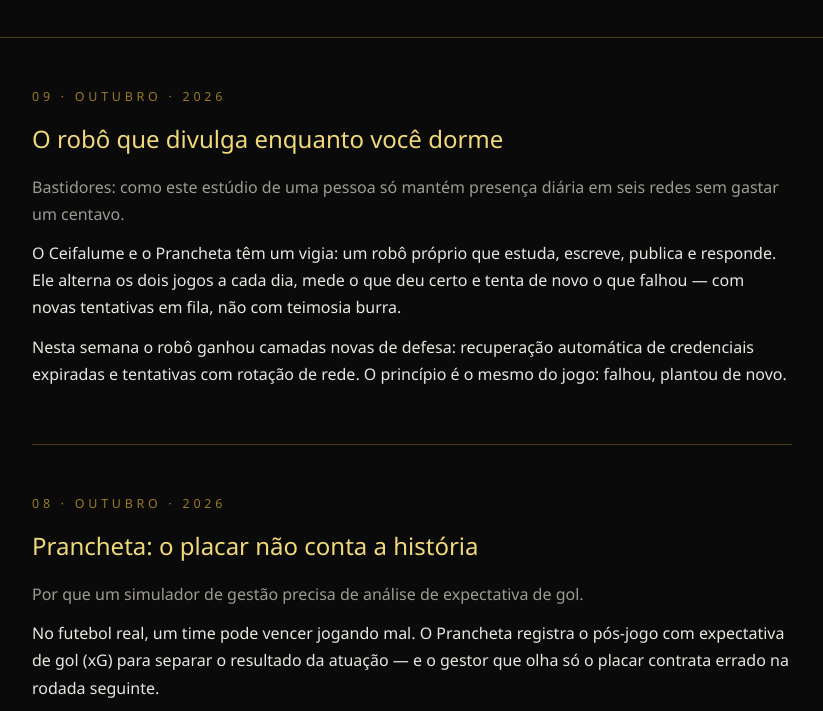
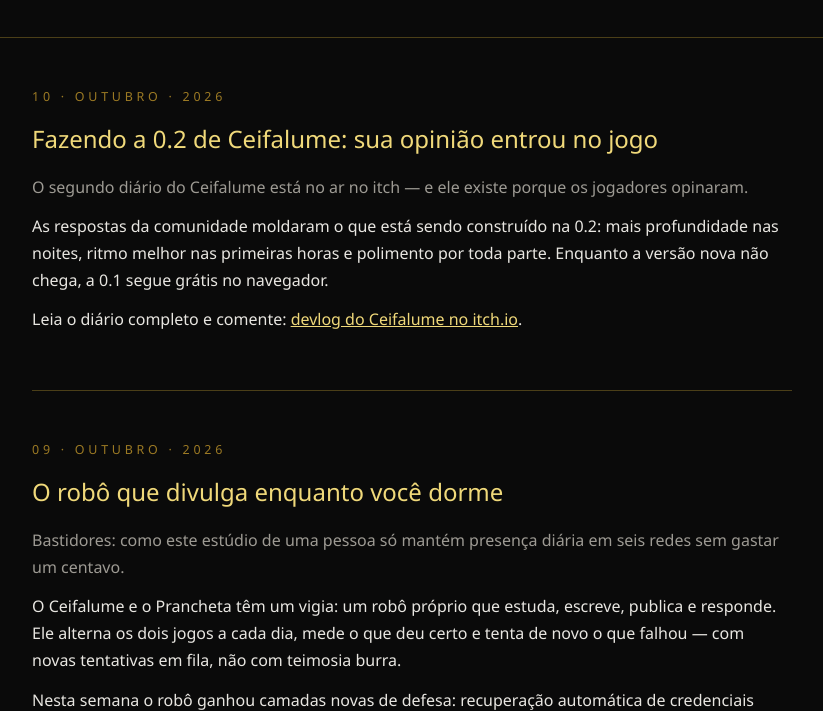
Before and after one commit to reboclbrank-max/site, a plain HTML site: page blog/index.html in a window 1280 px wide. Shown: the part 234-945 px from the top of the page, without its empty margins (228-1051 px from the left). Drawn offline with Linux system fonts and the light colour scheme.

Commit message:
blog: post do devlog 0.2 (anuncio do dia)

```diff
--- a/blog/index.html
+++ b/blog/index.html
@@ -83,6 +83,14 @@
 
 <main class="container">
   <article>
+    <time datetime="2026-10-10">10 · outubro · 2026</time>
+    <h2>Fazendo a 0.2 de Ceifalume: sua opinião entrou no jogo</h2>
+    <p class="destaque">O segundo diário do Ceifalume está no ar no itch — e ele existe porque os jogadores opinaram.</p>
+    <p>As respostas da comunidade moldaram o que está sendo construído na 0.2: mais profundidade nas noites, ritmo melhor nas primeiras horas e polimento por toda parte. Enquanto a versão nova não chega, a 0.1 segue grátis no navegador.</p>
+    <p>Leia o diário completo e comente: <a href="https://rebocl-brank.itch.io/ceifalume/devlog" style="color:var(--dourado-claro)">devlog do Ceifalume no itch.io</a>.</p>
+  </article>
+
+  <article>
     <time datetime="2026-10-09">09 · outubro · 2026</time>
     <h2>O robô que divulga enquanto você dorme</h2>
     <p class="destaque">Bastidores: como este estúdio de uma pessoa só mantém presença diária em seis redes sem gastar um centavo.</p>
```
